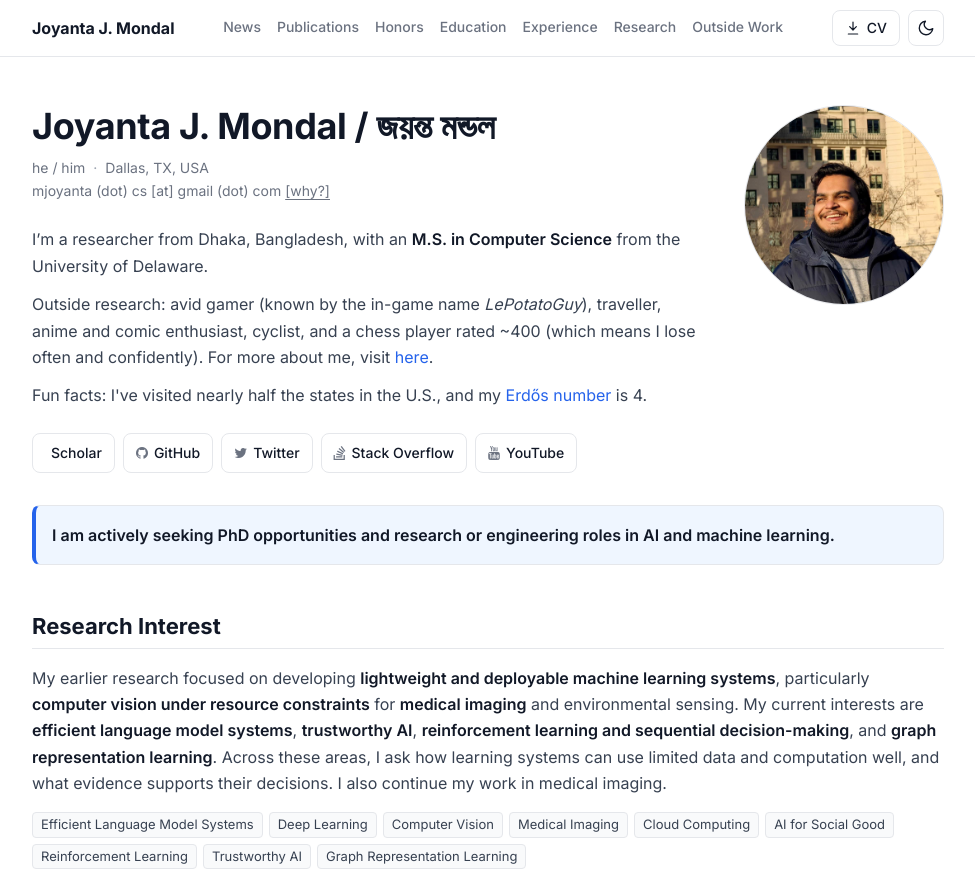
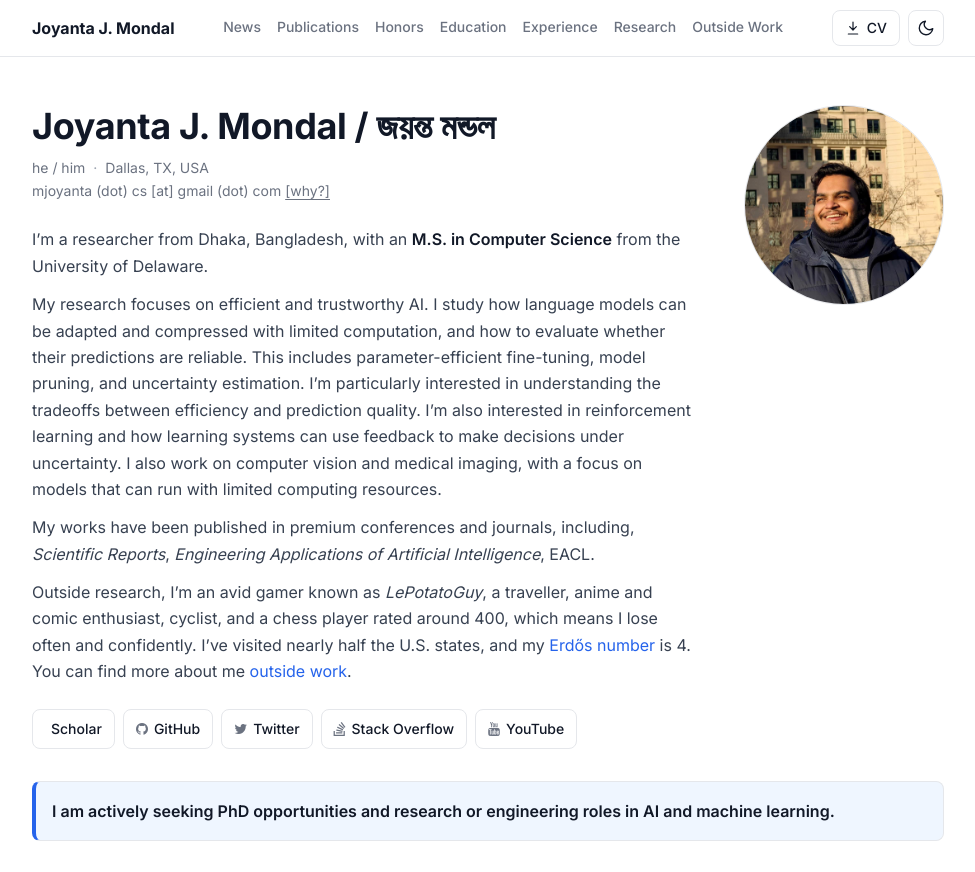
Before and after one commit to lepotatoguy/lepotatoguy.github.io, a plain HTML site: page index.html in a window 1280 px wide. Shown: the top 872 px of the page, without its empty margins (152-1127 px from the left). Drawn offline with Linux system fonts and the light colour scheme; some icons are missing.

Commit message:
docs: update homepage research introduction

```diff
--- a/index.html
+++ b/index.html
@@ -101,15 +101,30 @@
               University of Delaware.
             </p>
             <p>
-              Outside research: avid gamer (known by the in-game name
-              <em>LePotatoGuy</em>), traveller, anime and comic enthusiast,
-              cyclist, and a chess player rated ~400 (which means I lose often
-              and confidently). For more about me, visit
-              <a href="outside.html">here</a>.
+              My research focuses on efficient and trustworthy AI. I study how
+              language models can be adapted and compressed with limited
+              computation, and how to evaluate whether their predictions are
+              reliable. This includes parameter-efficient fine-tuning, model
+              pruning, and uncertainty estimation. I’m particularly interested in
+              understanding the tradeoffs between efficiency and prediction
+              quality. I’m also interested in reinforcement learning and how
+              learning systems can use feedback to make decisions under
+              uncertainty. I also work on computer vision and medical imaging,
+              with a focus on models that can run with limited computing
+              resources.
             </p>
             <p>
-              Fun facts: I've visited nearly half the states in the U.S., and my
+              My works have been published in premium conferences and journals,
+              including, <em>Scientific Reports</em>,
+              <em>Engineering Applications of Artificial Intelligence</em>, EACL.
+            </p>
+            <p>
+              Outside research, I’m an avid gamer known as <em>LePotatoGuy</em>,
+              a traveller, anime and comic enthusiast, cyclist, and a chess player
+              rated around 400, which means I lose often and confidently. I’ve
+              visited nearly half the U.S. states, and my
               <a href="https://en.wikipedia.org/wiki/Erd%C5%91s_number" target="_blank" rel="noopener">Erdős number</a> is 4.
+              You can find more about me <a href="outside.html">outside work</a>.
             </p>
 
 
```
